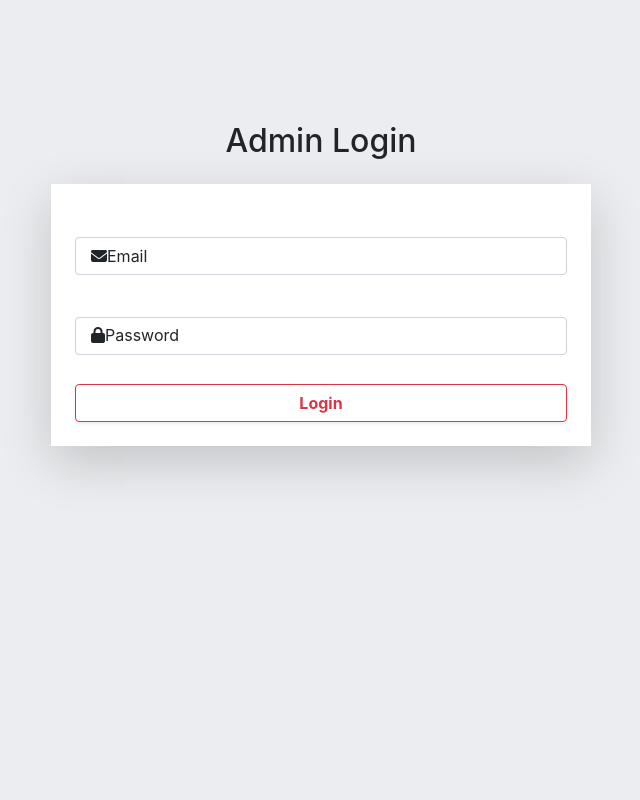
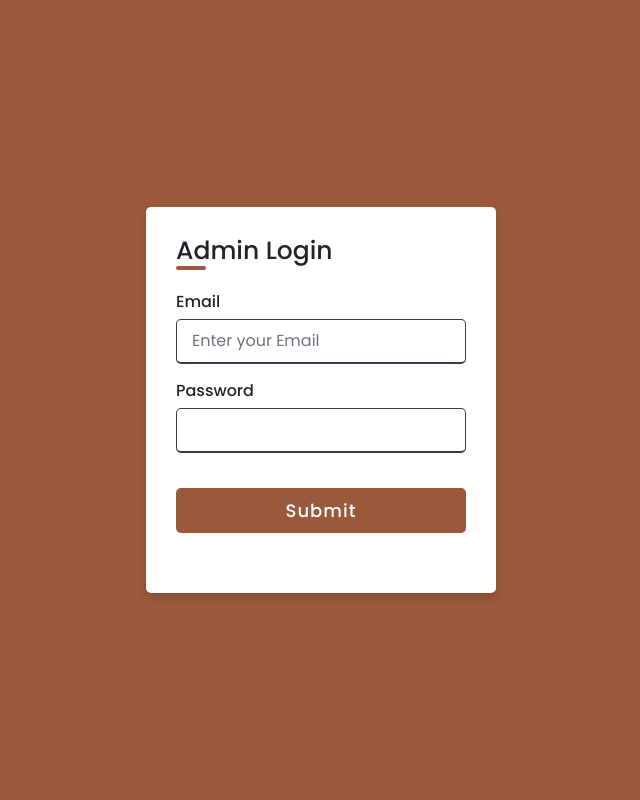
Before and after one commit to joshuabalanza/cjcolab-coms, a PHP site: page /admin/index.php in a window 1280 px wide. Shown: the whole page, without its empty margins (319-959 px from the left). Run offline with PHP 8.4, Linux system fonts and the light colour scheme.

Commit message:
admin form, copy style from PR#38

```diff
--- a/admin/index.php
+++ b/admin/index.php
@@ -87,53 +87,213 @@ if (isset($_POST['adminlogin'])) {
   include('includes/header.php');
 // include('includes/nav.php');
 ?>
-<section class="login-form">
-  <div class="container pt-5">
-    <h2 class="text-center">Admin Login</h2>
-    <div class="row mt-4 mb-4">
-      <div class="col-md-6 offset-md-3">
-        <form action="" class="shadow-lg p-4" method="POST">
+<style>
+        @import url('https://fonts.googleapis.com/css2?family=Poppins:wght@200;300;400;500;600;700&display=swap');
+*{
+  margin: 0;
+  padding: 0;
+  box-sizing: border-box;
+  font-family: 'Poppins',sans-serif;
+}
+body{
+  height: 100vh;
+  display: flex;
+  justify-content: center;
+  align-items: center;
+  padding: 10px;
+  background-color: #9b593c;
+}
+.container{
+  max-width: 350px;
+  width: 100%;
+  background-color: #fff;
+  padding: 25px 30px;
+  border-radius: 5px;
+  box-shadow: 0 5px 10px rgba(0,0,0,0.15);
+}
+.container .title{
+  font-size: 25px;
+  font-weight: 500;
+  position: relative;
+}
+.container .title::before{
+  content: "";
+  position: absolute;
+  left: 0;
+  bottom: 0;
+  height: 4px;
+  width: 30px;
+  border-radius: 5px;
+  background-color: #9b593c;
+}
+.content form .user-details{
 
-        <p><?php
+  flex-wrap: wrap;
+  justify-content: space-between;
+  margin: 20px 0 12px 0;
+}
+form .user-details .input-box{
+  margin-bottom: 15px;
+  width: 100%;
+}
+form .input-box span.details{
+  display: block;
+  font-weight: 500;
+  margin-bottom: 5px;
+}
+.user-details .input-box input{
+  height: 45px;
+  width: 100%;
+  outline: none;
+  font-size: 16px;
+  border-radius: 5px;
+  padding-left: 15px;
+  border: 1px solid #ccc;
+  border-bottom-width: 2px;
+  transition: all 0.3s ease;
+}
+.user-details .input-box input:focus,
+.user-details .input-box input:valid{
+  border-color: #393E46;
+}
+ form .gender-details .gender-title{
+  font-size: 20px;
+  font-weight: 500;
+ }
+ form .category{
+   display: flex;
+   width: 80%;
+   margin: 14px 0 ;
+   justify-content: space-between;
+ }
+ form .category label{
+   display: flex;
+   align-items: center;
+   cursor: pointer;
+ }
+ form .category label .dot{
+  height: 18px;
+  width: 18px;
+  border-radius: 50%;
+  margin-right: 10px;
+  background: #d9d9d9;
+  border: 5px solid transparent;
+  transition: all 0.3s ease;
+}
+ #dot-1:checked ~ .category label .one,
+ #dot-2:checked ~ .category label .two,
+ #dot-3:checked ~ .category label .three{
+   background: #393E46;
+   border-color: #d9d9d9;
+ }
+ form input[type="radio"]{
+   display: none;
+ }
+ form .button{
+   height: 45px;
+   margin: 35px 0
+ }
+ form .button input{
+   height: 100%;
+   width: 100%;
+   border-radius: 5px;
+   border: none;
+   color: #fff;
+   font-size: 18px;
+   font-weight: 500;
+   letter-spacing: 1px;
+   cursor: pointer;
+   transition: all 0.3s ease;
+   background-color: #9b593c;
+ }
+ form .button input:hover{
+  /* transform: scale(0.99); */
+  background-color: #c19f90;
+  }
+ @media(max-width: 584px){
+ .container{
+  max-width: 100%;
+}
+form .user-details .input-box{
+    margin-bottom: 15px;
+    width: 100%;
+  }
+  form .category{
+    width: 100%;
+  }
+  .content form .user-details{
+    max-height: 300px;
+    overflow-y: scroll;
+  }
+  .user-details::-webkit-scrollbar{
+    width: 5px;
+  }
+  }
+  @media(max-width: 459px){
+  .container .content .category{
+    flex-direction: column;
+  }
+}
+</style>
+<div class="container">
+  <div class="title">Admin Login</div>
+  <div class="content">
+    <form action="" method="POST">
+      <p>
+        <?php
           if (isset($error_message)) {
               echo $error_message;
           }
-?></p>
-      <div class="form-group form">
-        <input type="text" class="form-control form-input" name="ausername_or_aemail" id="ausername_or_aemail" autocomplete="on" placeholder=""
+?>
+      </p>
+      <div class="user-details">
+        <div class="input-box">
+          <span class="details">Email</span>
+          <!-- <input
+            type="text"
+            name="aemail"
+            id="aemail"
+            autocomplete="on"
+            placeholder="Enter your email"
+            value="<?php echo isset($_POST['aemail']) ? htmlspecialchars($_POST['aemail']) : ''; ?>"
+            required> -->
+            <input
+            type="text"
+            class="form-control form-input"
+            name="ausername_or_aemail"
+            id="ausername_or_aemail"
+            autocomplete="on"
+            placeholder="Enter your Email"
           value="<?php echo isset($_POST['ausername_or_aemail']) ? htmlspecialchars($_POST['ausername_or_aemail']) : ''; ?>"/>
-        <label for="ausername_or_aemail" class="form-label">
-          <i class="fa-solid fa-envelope"></i>Email</label>
-      </div>
-      <div class="form-group form">
-        <input type="password" class="form-control form-input" name="apassword" id="password" placeholder=""/>
-        <label for="apassword" class="form-label">
-          <i class="fas fa-lock"></i>Password</label>
         </div>
 
-      <button type="submit"
-        class="btn border-danger text-danger mt-3 btn-block shadow-sm font-weight-bold"name="adminlogin">
-        Login
-      </button>
+        <div class="input-box">
+          <span class="details">Password</span>
+          <!-- <input
+            type="password"
+            name="apassword"
+            id="password"
+            placeholder="Enter your password"
+            required> -->
+            <input
+            type="password"
+            class="form-control form-input"
+             name="apassword"
+             id="password"
+             placeholder=""/>
+        </div>
+
+        <div class="button">
+          <input type="submit" name="adminlogin">
+        </div>
+      </div>
 
           <!-- <div class="text-center">
-
-              <h6 class=" mt-5">Dont have an account?</h6>
-              <button
-              class="btn-cta align-center"
-              name="register"
-              >
-              <a class="text-white text-center" href="register.php">
-
-                  Sign Up
+	@@ -129,11 +264,7 @@ class="btn-cta align-center"
                 </a>
             </button>
         </div> -->
     </form>
   </div>
 </div>
-  </div>
-</section>
-
-
 <?php include('../includes/footer.php')?>
```
Lines whose indentation alone changed are shown as unchanged.
